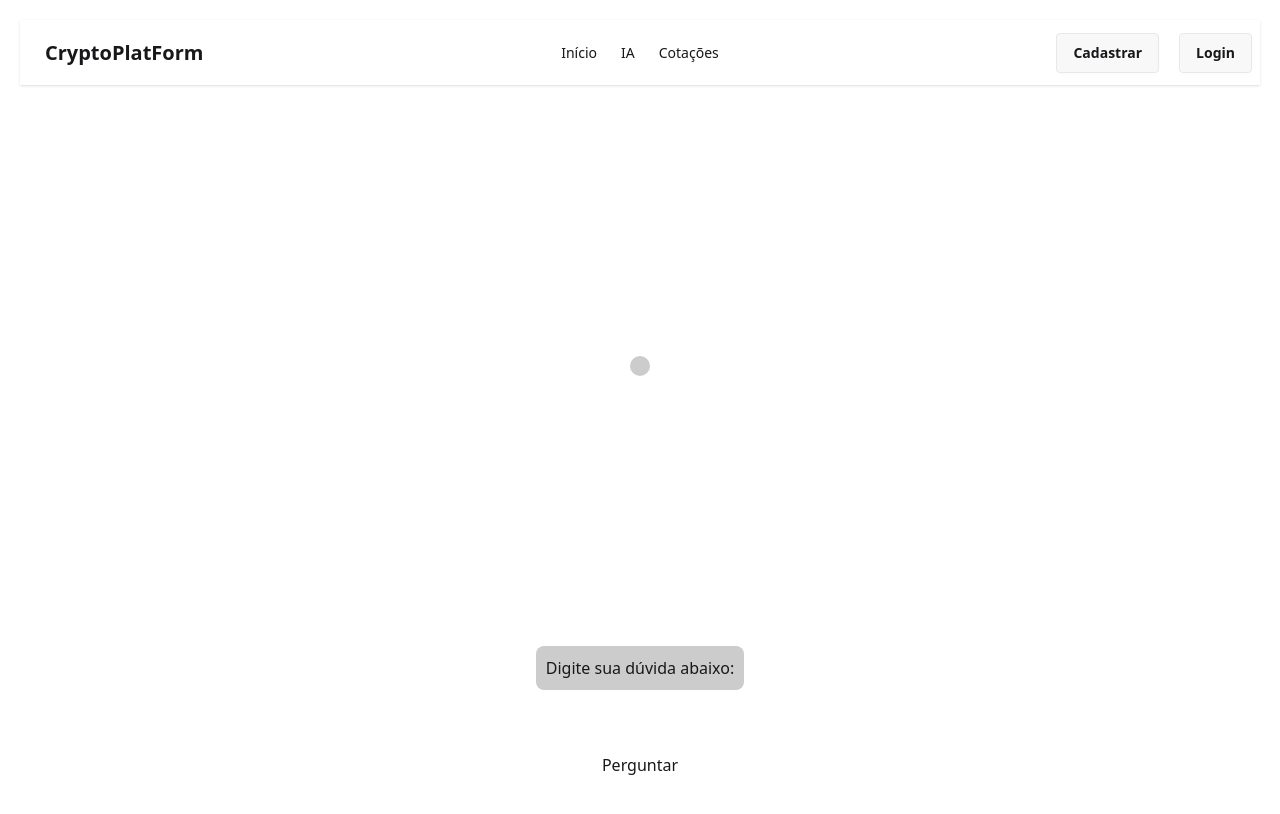
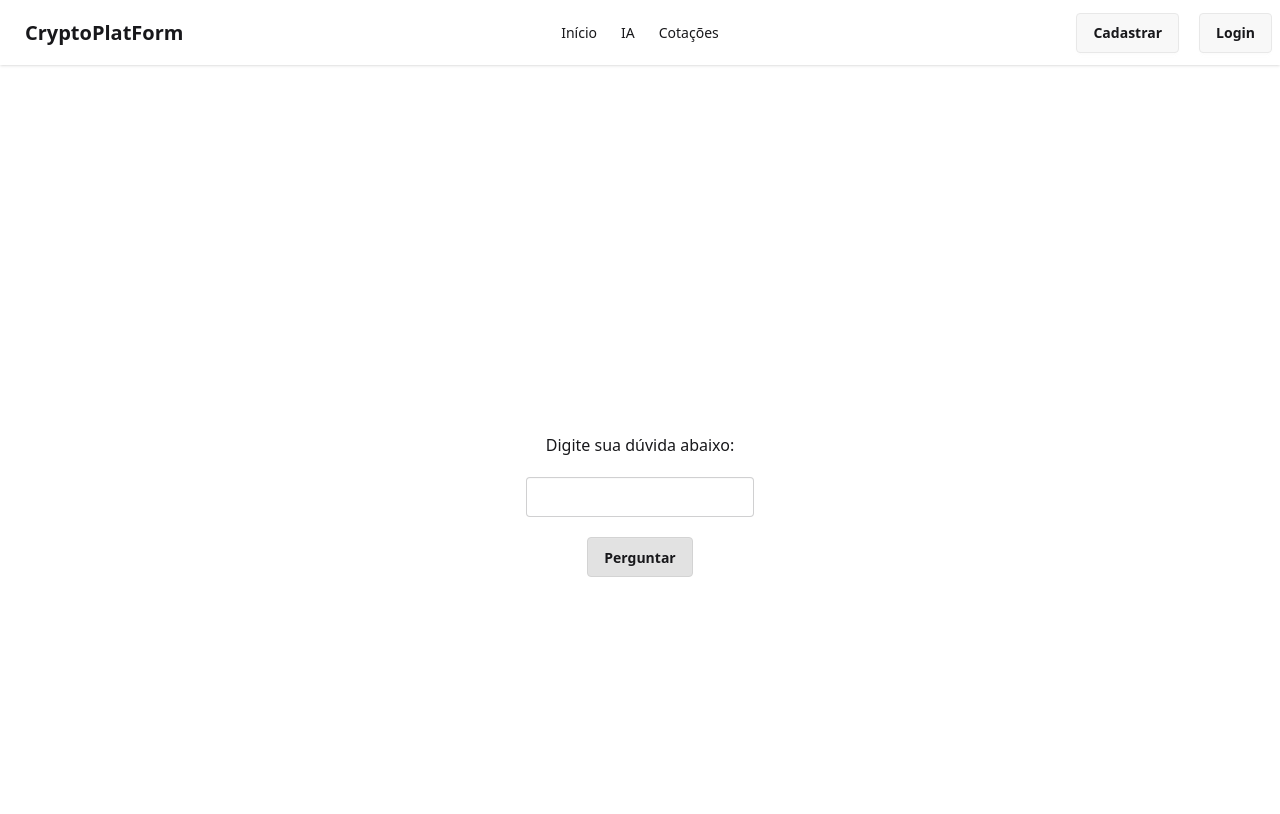
Before and after one commit to rodrigo0oliveira/app-fullstack-crypto, an Angular app in the folder front-angular/: page /ai in a window 1280 px wide. Shown: the top 814 px of the page. Built offline with nearby package versions, Linux system fonts and the light colour scheme.

Commit message:
chore: adiciona tailwind css na página de ia e remove arquivo css

```diff
--- a/front-angular/src/app/pages/ai/ai.component.css
+++ /dev/null
@@ -1,51 +0,0 @@
-.ai {
-    display: flex;
-    flex-direction: column;
-    height: 100vh;
-    justify-content: space-between;
-    padding: 20px;
-}
-
-.container-response,
-.container-request {
-    display: flex;
-    justify-content: center;
-    align-items: center;
-    text-align: center;
-}
-
-.container-response .text,
-.container-request .text {
-    max-width: 600px;
-    max-height: 500px;
-    background-color: #ccc;
-    padding: 10px;
-    border-radius: 10px;
-}
-
-.container-request {
-    display: flex;
-    flex-direction: column;
-    align-items: center;
-    gap: 10px;
-}
-
-.container-request .text {
-    text-align: center;
-    max-width: 600px;
-    background-color: #ccc;
-    border-radius: 8px;
-}
-
-.container-request input {
-    width: 200px;
-    height: 40px;
-    border-radius: 8px;
-    text-align: center;
-}
-
-.container-request button{
-    height: 30px;
-    border-radius:8px;
-    width: 100px;
-}
--- a/front-angular/src/app/pages/ai/ai.component.html
+++ b/front-angular/src/app/pages/ai/ai.component.html
@@ -1,17 +1,17 @@
-<div class="ai">
-    <app-menu-bar></app-menu-bar>
-    <div class="container-response">
-        <div class="text">
+<app-menu-bar></app-menu-bar>
+<div class="min-h-screen flex flex-col items-center justify-center">
+    <div class="flex flex-col items-center justify-center ">
+        <div class="max-w-2xl max-h-2xl mb-20">
             <p>{{aiResponse}}</p>
         </div>
-    </div>
-    <div class="container-request">
-        <div class="text">
-            <p>Digite sua dúvida abaixo:</p>
-    </div>
-        <form action="">
-            <input type="text" [(ngModel)]="aiRequest" [ngModelOptions]="{standalone:true}">
-        </form>
-        <button (click)="sendQuestionToAi()">Perguntar</button>
+        <div class="text-center">
+            <div class="mb-5">
+                <p>Digite sua dúvida abaixo:</p>
+            </div>
+            <form action="">
+                <input type="text" [(ngModel)]="aiRequest" [ngModelOptions]="{standalone:true}" placeholder="" class="input" />
+            </form>
+            <button class="btn btn-active mt-5" (click)="sendQuestionToAi()">Perguntar</button>
+        </div>
     </div>
 </div>
--- a/front-angular/src/app/pages/ai/ai.component.ts
+++ b/front-angular/src/app/pages/ai/ai.component.ts
@@ -8,7 +8,6 @@ import { FormsModule } from '@angular/forms';
   selector: 'app-ai',
   imports: [MenuBarComponent,CommonModule,FormsModule],
   templateUrl: './ai.component.html',
-  styleUrl: './ai.component.css'
 })
 export class AiComponent {
 
```
